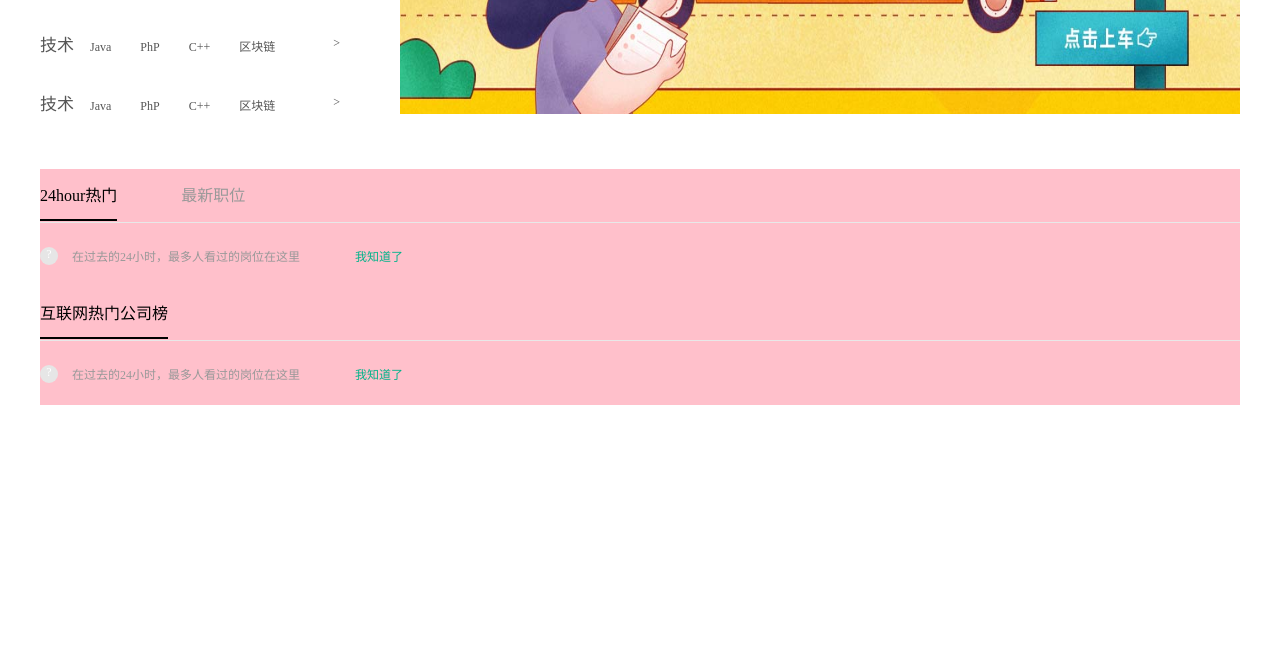
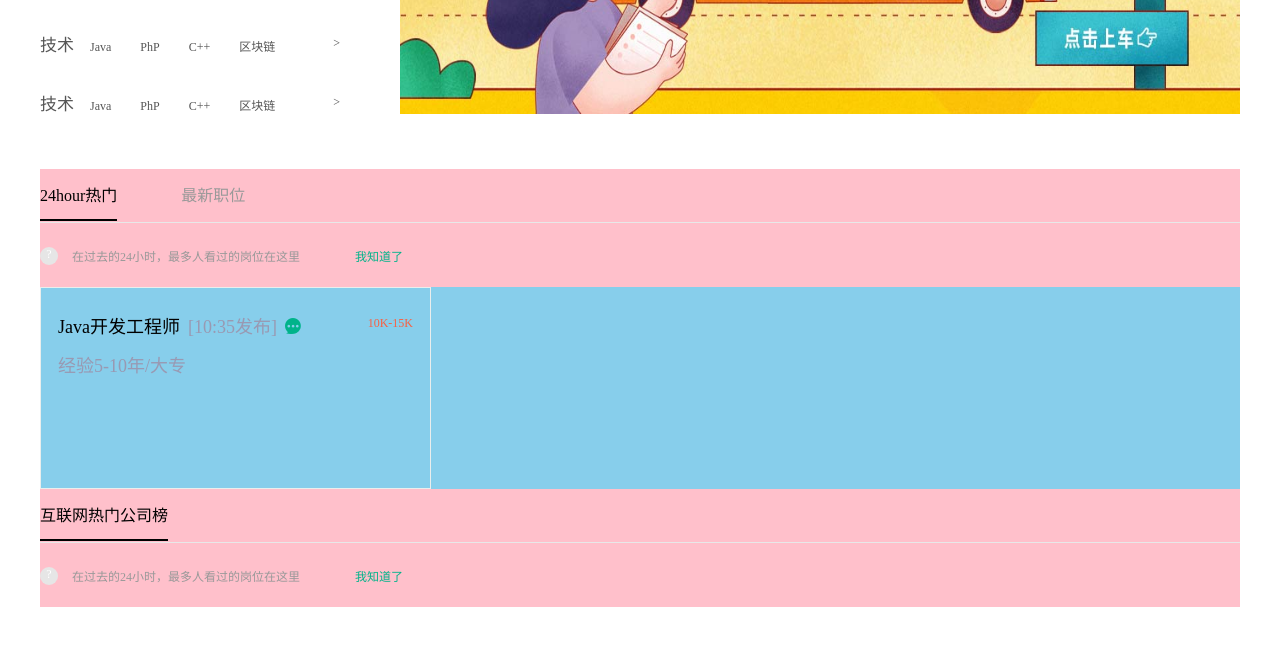
Before and after one commit to ww-phoenix/lagou, a plain HTML site: page index.html in a window 1280 px wide. Shown: the part 661-1306 px from the top of the page. Drawn offline with Linux system fonts and the light colour scheme.

Commit message:
主内容之列表块

```diff
--- a/index.html
+++ b/index.html
@@ -337,6 +337,37 @@
        .content .lineTop .top2 a:nth-of-type(2){
            color:#00b38a;
        }
+       .content .line1 .conUl{
+           background:skyblue;
+       }
+       .content .line1 .conUl li .conBox{
+           width: 355px;
+           height:176px;
+           border:1px solid #eaeeed;
+           padding:24px 17px 0px;
+       }
+       .content .line1 .conUl li .conBox .job{
+           font-size:18px;
+       }
+       .content .line1 .conUl li .conBox .btn{
+           color:#9999b2;
+           font-size:18px;
+       }
+       .content .line1 .conUl li .conBox .job .time{
+           margin:0px 8px;
+       }
+       .content .line1 .conUl li .conBox .job img{
+           margin-top:6px;
+       }
+       .content .line1 .conUl li .conBox .job .money{
+           font-size:12px;
+           color:#fa6041;
+           margin-top:4px;
+       }
+       .content .line1 .conUl li .conBox .btn2{
+           margin-top:13px;
+           margin-bottom:13px;
+       }
 
 
 
@@ -507,6 +538,19 @@
                         <a href="" class="fl">我知道了</a>
                     </div>
                 </div>
+                <ul class="conUl">
+                    <li>
+                        <div class="conBox">
+                            <p class="job clearFixed">
+                                <span class="jobTxt fl">Java开发工程师</span>
+                                <span class="time btn fl">[10:35发布]</span>
+                                <img src="img/icon_chat.png" alt="" class="fl">
+                                <span class="money fr">10K-15K</span>
+                            </p>
+                            <p class="btn btn2">经验5-10年/大专</p>
+                        </div>
+                    </li>
+                </ul>
             </div>
             <div class="line2">
                 <div class="lineTop">
```
